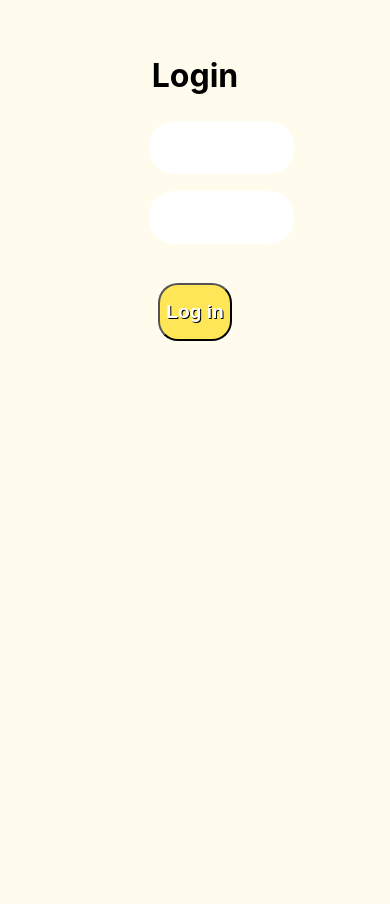
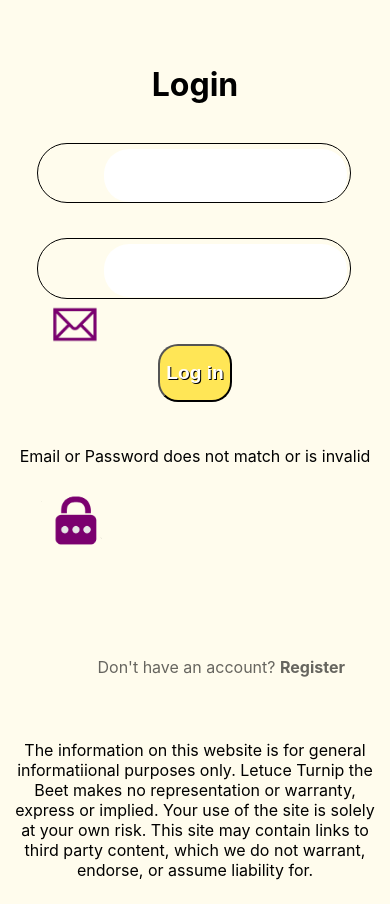
Before and after one commit to Mattp15/capstone-frontend, a React (Create React App) app: page /login in a window 390 px wide. Before the commit the page ends 844 px from the top, so only its background shows below. Built offline with nearby package versions, Linux system fonts and the light colour scheme; no server answers; a web font is replaced by a local one.

Commit message:
I'm doing this in a very suboptimal way

```diff
--- a/src/Components/Forms/Login.js
+++ b/src/Components/Forms/Login.js
@@ -2,8 +2,9 @@ import React, { useState, useEffect, useContext } from 'react'
 import Input from './Input'
 import Fetch from '../../Resources/Fetch'
 import { UserContext } from '../../App'
-import { useNavigate } from 'react-router-dom'
+import { useNavigate, NavLink } from 'react-router-dom'
 import { NavContainer } from '../Navigation'
+import { style } from '../../Resources/Style'
 
 const Login = (props) => {
   const [user, setUser] = useState({
@@ -46,14 +47,29 @@ const Login = (props) => {
 
   return (
     <div style={style.container}>
-      <h1>Login</h1>
       {/* <div style={style.container}> */}
       <form onSubmit={handleSubmit} style={style.formStyle}>
-        <Input type='text' value={user.email} onChange={handleChange} name='email' inputStyle='default' />
-        <Input type='password' value={user.password} onChange={handleChange} name='password' inputStyle='default' />
+        <h1 className='form-header'>Login</h1>
+        <div className='inputWrapper'>
+          <Input type='text' value={user.email} onChange={handleChange} name='email' inputStyle='default' />
+          <img src={require('../../images/emailicon.png')} alt='Envelope' className='email-two' />
+        </div>
+        <div className='inputWrapper'>
+          <Input type='password' value={user.password} onChange={handleChange} name='password' inputStyle='default' />
+          <img src={require('../../images/lockicon.png')} alt='Padlock' className='lock-two' />
+        </div>
+        <p className='landing-login' style={style.already}>
+          Don't have an account?{' '}
+          <span style={{ fontWeight: 'bold' }}>
+            <NavLink style={style.navLink2} to='/register'>
+              Register
+            </NavLink>
+          </span>
+        </p>
         <Input type='submit' value='Log in' name='submit' />
         <p style={emailError}>Email or Password does not match or is invalid</p>
       </form>
+      <p className='footer-login'>The information on this website is for general informatiional purposes only. Letuce Turnip the Beet makes no representation or warranty, express or implied. Your use of the site is solely at your own risk. This site may contain links to third party content, which we do not warrant, endorse, or assume liability for.</p>
     </div>
     // </div>
   )
@@ -76,22 +92,22 @@ export const isValidPassword = (password) => {
   }
 }
 
-const style = {
-  container: {
-    display: 'flex',
-    alignItems: 'center',
-    flexDirection: 'column',
-  },
-  formStyle: {
-    display: 'flex',
-    flexDirection: 'column',
-  },
-  hidden: {
-    fontSize: '12px',
-    color: 'rgba(0, 0, 0, 0)',
-  },
-  show: {
-    fontSize: '12px',
-    color: 'red',
-  },
-}
+// const style = {
+//   container: {
+//     display: 'flex',
+//     alignItems: 'center',
+//     flexDirection: 'column',
+//   },
+//   formStyle: {
+//     display: 'flex',
+//     flexDirection: 'column',
+//   },
+//   hidden: {
+//     fontSize: '12px',
+//     color: 'rgba(0, 0, 0, 0)',
+//   },
+//   show: {
+//     fontSize: '12px',
+//     color: 'red',
+//   },
+// }
--- a/src/Components/Forms/Register.js
+++ b/src/Components/Forms/Register.js
@@ -120,7 +120,7 @@ const Register = (props) => {
         </p>
         <Input type='submit' value='CREATE ACCOUNT' />
       </form>
-      <p className='footer'>The information on this website is for general informatiional purposes only. Letuce Turnip the Beet makes no representation or warranty, express or implied. Your use of the site is solely at your own risk. This site may contain links to third party content, which we do not warrant, endorse, or assume liability for.</p>
+      <p className='footer-register'>The information on this website is for general informatiional purposes only. Letuce Turnip the Beet makes no representation or warranty, express or implied. Your use of the site is solely at your own risk. This site may contain links to third party content, which we do not warrant, endorse, or assume liability for.</p>
     </div>
   )
 }
--- a/src/Components/Landing.js
+++ b/src/Components/Landing.js
@@ -36,7 +36,7 @@ const Landing = ({ item }) => {
           </NavLink>
         </span>
       </p>
-      <p className='footer'>The information on this website is for general informatiional purposes only. Letuce Turnip the Beet makes no representation or warranty, express or implied. Your use of the site is solely at your own risk. This site may contain links to third party content, which we do not warrant, endorse, or assume liability for.</p>
+      <p className='footer-register'>The information on this website is for general informatiional purposes only. Letuce Turnip the Beet makes no representation or warranty, express or implied. Your use of the site is solely at your own risk. This site may contain links to third party content, which we do not warrant, endorse, or assume liability for.</p>
     </div>
   )
 }
--- a/src/index.css
+++ b/src/index.css
@@ -77,7 +77,12 @@ code {
     top: 48%;
     left: 35%;
   }
-  .footer {
+  .footer-login {
+    display: flex;
+    margin-top: 69%;
+    justify-content: center;
+  }
+  .footer-register {
     position: absolute;
     top: 85%;
     width: 70%;
```
